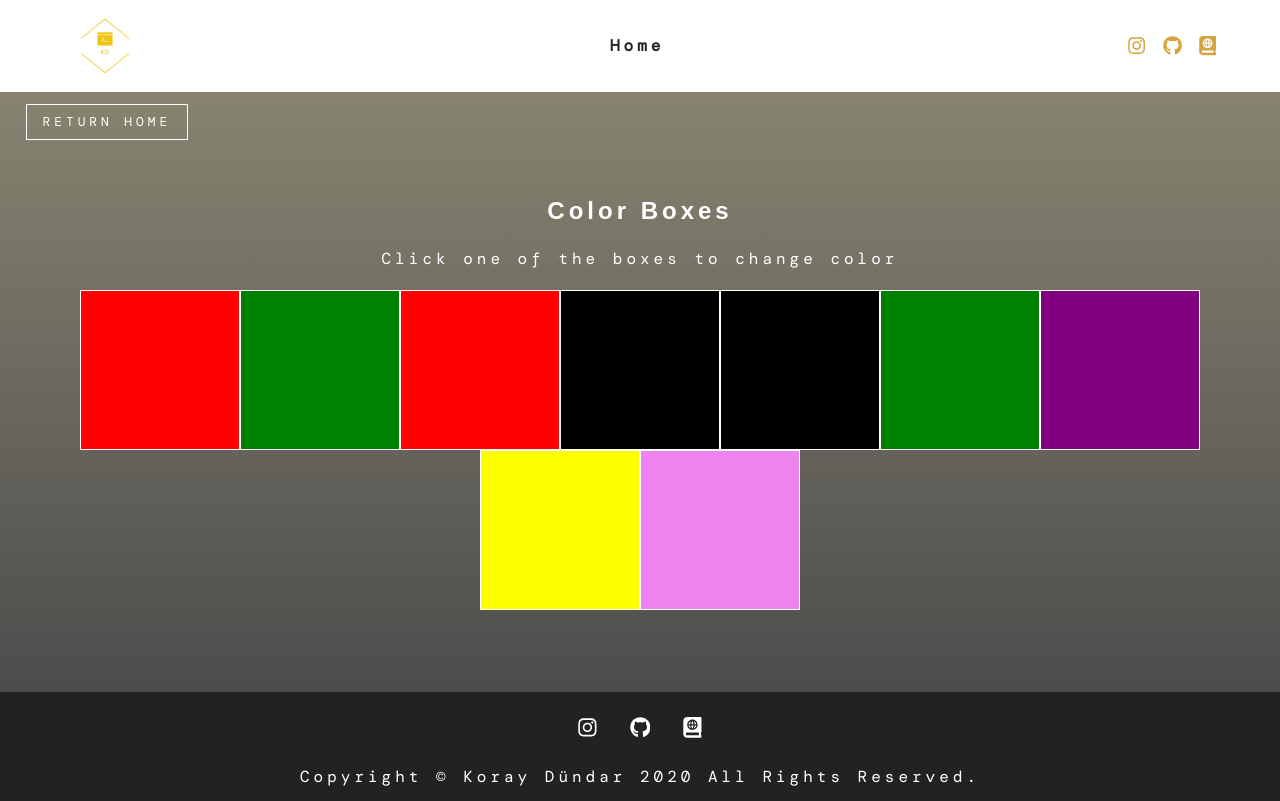
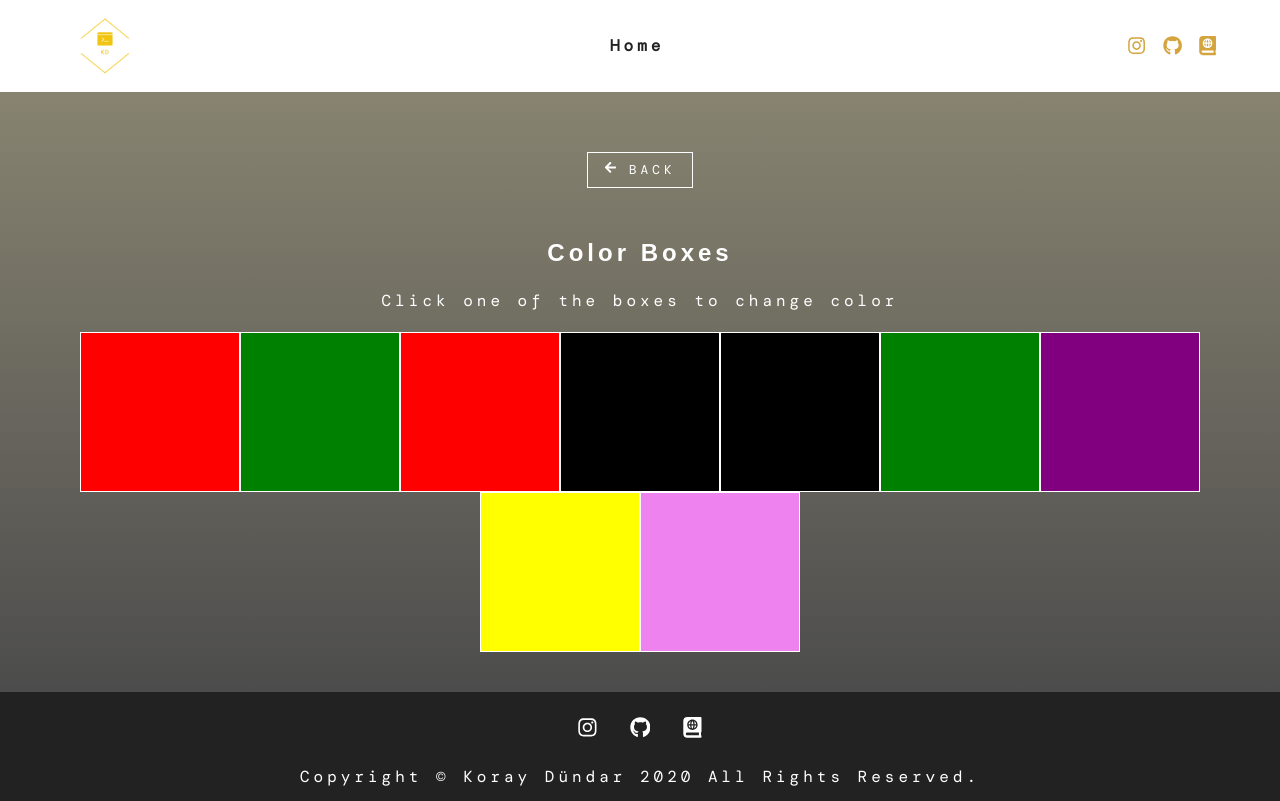
Before and after one commit to DundarKoray/React__Project__MyAppCollections, a React (Create React App) app: page /colorBoxes in a window 1280 px wide. Built offline with nearby package versions, Linux system fonts and the light colour scheme.

Commit message:
created btn component

```diff
--- a/src/App.js
+++ b/src/App.js
@@ -4,7 +4,7 @@ import Home from "./Home/Home";
 import { BrowserRouter, Route, Switch } from "react-router-dom";
 import FlipCoin from './FlipCoin/CoinContainer';
 import HangMan from './HangMan/Hangman';
-import ColorBoxes from './ColorBoxes/BoxContainer';
+import ColorBoxes from './ColorBoxes/App';
 import BoxGenerator from './BoxGenerator/App'
 import SlotMachine from './SlotMachine/SlotMachineContainer'
 import ToDoList from './ToDoList/App'
--- /dev/null
+++ b/src/ButtonReturn/ButtonReturn.js
@@ -0,0 +1,13 @@
+import React from 'react';
+import { Link } from 'react-router-dom';
+import { FaArrowLeft } from 'react-icons/fa';
+import styles from './buttonReturn.module.css'
+
+const ButtonReturn = (props) => {
+    const {text} = props
+    return (
+        <Link to="/" className={styles.btn}><FaArrowLeft /> {text}</Link>
+    );
+};
+
+export default ButtonReturn;
--- /dev/null
+++ b/src/ButtonReturn/buttonReturn.module.css
@@ -0,0 +1,27 @@
+:root {
+  --primaryColor: #d4a53f;
+  --mainWhite: #fff;
+  --mainTransition: all 0.3s linear;
+  --mainSpacing: 4px;
+
+
+}
+
+.btn {
+  color: var(--mainWhite);
+  padding: 0.5rem 1rem;
+  font-size: 0.8rem;
+  margin-bottom: 3rem;
+  text-transform: uppercase;
+  letter-spacing: var(--mainSpacing);
+  border: 1px solid var(--mainWhite);
+  display: inline-block;
+  transition: var(--mainTransition);
+  cursor: pointer;
+}
+
+
+.btn:hover {
+  background: var(--mainWhite);
+  color: var(--primaryColor);
+  }
--- /dev/null
+++ b/src/ColorBoxes/App.js
@@ -0,0 +1,17 @@
+import React from 'react';
+import SimpleHero from '../SimpleHero/SimpleHero';
+import Banner from '../Banner/Banner';
+import BoxContainer from './BoxContainer';
+import { Link } from 'react-router-dom';
+
+const ToDoListContainer = () => {
+    return (
+        <SimpleHero >
+            <Banner>
+                <BoxContainer/>
+            </Banner>
+        </SimpleHero>
+    );
+};
+
+export default ToDoListContainer;
--- a/src/ColorBoxes/BoxContainer.js
+++ b/src/ColorBoxes/BoxContainer.js
@@ -1,31 +1,39 @@
- import React, { Component } from 'react'
- import { Link } from 'react-router-dom'
- import Box from './Box'
- import './BoxContainer.css'
-import SimpleHero from '../SimpleHero/SimpleHero'
-import Banner from '../Banner/Banner'
+import React, { Component } from "react";
+
+import Box from "./Box";
+import "./BoxContainer.css";
+
+import ButtonReturn from "../ButtonReturn/ButtonReturn";
 class BoxContainer extends Component {
   static defaultProps = {
     numBoxes: 9,
-      allColors: ['purple', 'magenta', 'violet', 'pink', 'yellow', 'green', 'red', 'blue', 'black', 'orange']
-    }
+    allColors: [
+      "purple",
+      "magenta",
+      "violet",
+      "pink",
+      "yellow",
+      "green",
+      "red",
+      "blue",
+      "black",
+      "orange",
+    ],
+  };
 
-    render(){
-        const boxes = Array.from({length: this.props.numBoxes}).map( () => <Box colors={this.props.allColors}/>)
+  render() {
+    const boxes = Array.from({ length: this.props.numBoxes }).map(() => (
+      <Box colors={this.props.allColors} />
+    ));
     return (
-            <SimpleHero>
-                <Link to="/" className="btn-white btn-return">Return Home</Link>
-                <Banner>
-
+      <div>
+        <ButtonReturn text="Back" />
         <h2>Color Boxes</h2>
         <p>Click one of the boxes to change color</p>
-            <div className="BoxContainer">
-                {boxes}
+        <div className="BoxContainer">{boxes}</div>
       </div>
-                </Banner>
-            </SimpleHero>
-        )
+    );
   }
 }
 
- export default BoxContainer
+export default BoxContainer;
```
Lines whose indentation alone changed are shown as unchanged.
